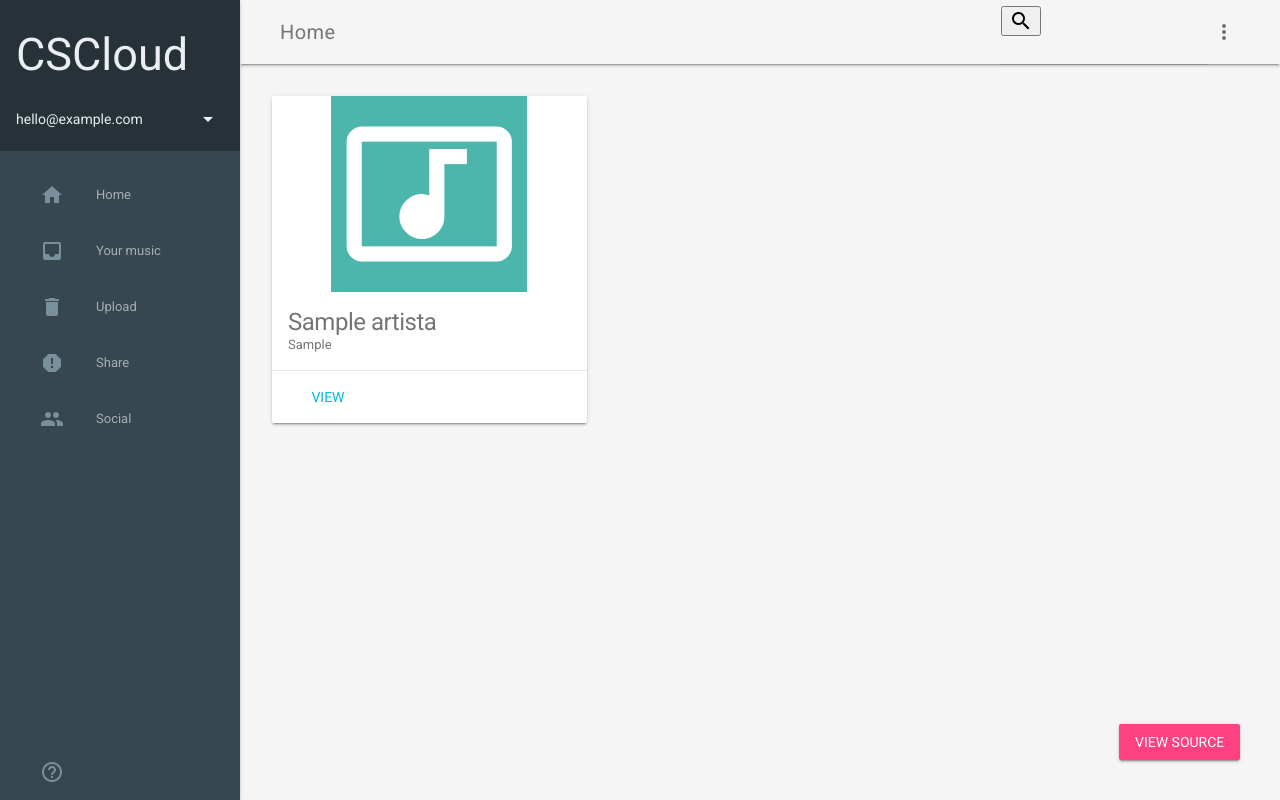
After one commit to jonatan-castaneda/csoundcloud, a Django app: template templates/landing/resultado.html in a window 1280 px wide. The commit adds this page. Run offline with Django 3.2, Linux system fonts and the light colour scheme; the template is opened without the code that fills it: values that come from a table or form of the project are taken from there, others are empty; tables that the repository leaves empty hold one stand-in row (values such as "Sample post"); parts of the project's set-up code (start-up, migrations or seed data) failed here and were passed over.

Commit message:
Agregar busquedas

```diff
--- a/modules/Artistas/views.py
+++ b/modules/Artistas/views.py
@@ -12,7 +12,7 @@ class ListArtista(generics.ListCreateAPIView):
     filter_backends =  (filters.SearchFilter,
     django_filters.rest_framework.DjangoFilterBackend,)
     filter_fields = ('nombre','genero')
-    search_fields = ('nombre')
+    search_fields = ('nombre','genero')
 
 
 class DetailArtista(generics.RetrieveUpdateDestroyAPIView):
--- a/templates/base.html
+++ b/templates/base.html
@@ -68,13 +68,15 @@
           <span class="mdl-layout-title">Home</span>
           <div class="mdl-layout-spacer"></div>
           <div class="mdl-textfield mdl-js-textfield mdl-textfield--expandable">
-            <label class="mdl-button mdl-js-button mdl-button--icon" for="search">
-              <i class="material-icons">search</i>
-            </label>
-            <div class="mdl-textfield__expandable-holder">
-              <input class="mdl-textfield__input" type="text" id="search">
-              <label class="mdl-textfield__label" for="search">Enter your search...</label>
-            </div>
+            <form action="{% url 'landing:artistas' %}" method="POST">
+              {% csrf_token %}
+
+                <button class="material-icons">search</button>
+
+
+                <input class="mdl-textfield__input" type="text" id="search">
+
+            </form>
           </div>
           <button class="mdl-button mdl-js-button mdl-js-ripple-effect mdl-button--icon" id="hdrbtn">
             <i class="material-icons">more_vert</i>
--- /dev/null
+++ b/templates/landing/resultado.html
@@ -0,0 +1,24 @@
+{% extends "base.html" %}
+
+{% block content %}
+        <div class="mdl-grid demo-content">
+
+          <div class="demo-cards mdl-cell mdl-cell--4-col mdl-cell--8-col-tablet mdl-grid mdl-cell--12-col-desktop">
+            {% for artista in artistas %}
+            <div class="mdl-card mdl-shadow--2dp mdl-cell mdl-cell--4-col mdl-cell--4-col-tablet mdl-cell--4-col-desktop">
+              <div class="mdl-card__title mdl-card--expand mdl-color--teal-300 mdl-grid center-items">
+                <i class="material-icons" style="font-size: 180px">music_video</i><br>
+              </div>
+              <div class="mdl-card__supporting-text mdl-color-text--grey-600">
+                <h1 class="mdl-card__title-text">{{artista.nombre}}</h1>
+                {{artista.acerca_de}}
+              </div>
+              <div class="mdl-card__actions mdl-card--border">
+                <a href="#" class="mdl-button mdl-js-button mdl-js-ripple-effect">View</a>
+              </div>
+            </div>
+            {% endfor %}
+          </div>
+
+        </div>
+{% endblock %}
```
Also changed, not shown: modules/landing/views.py (+2 -5 lines).
